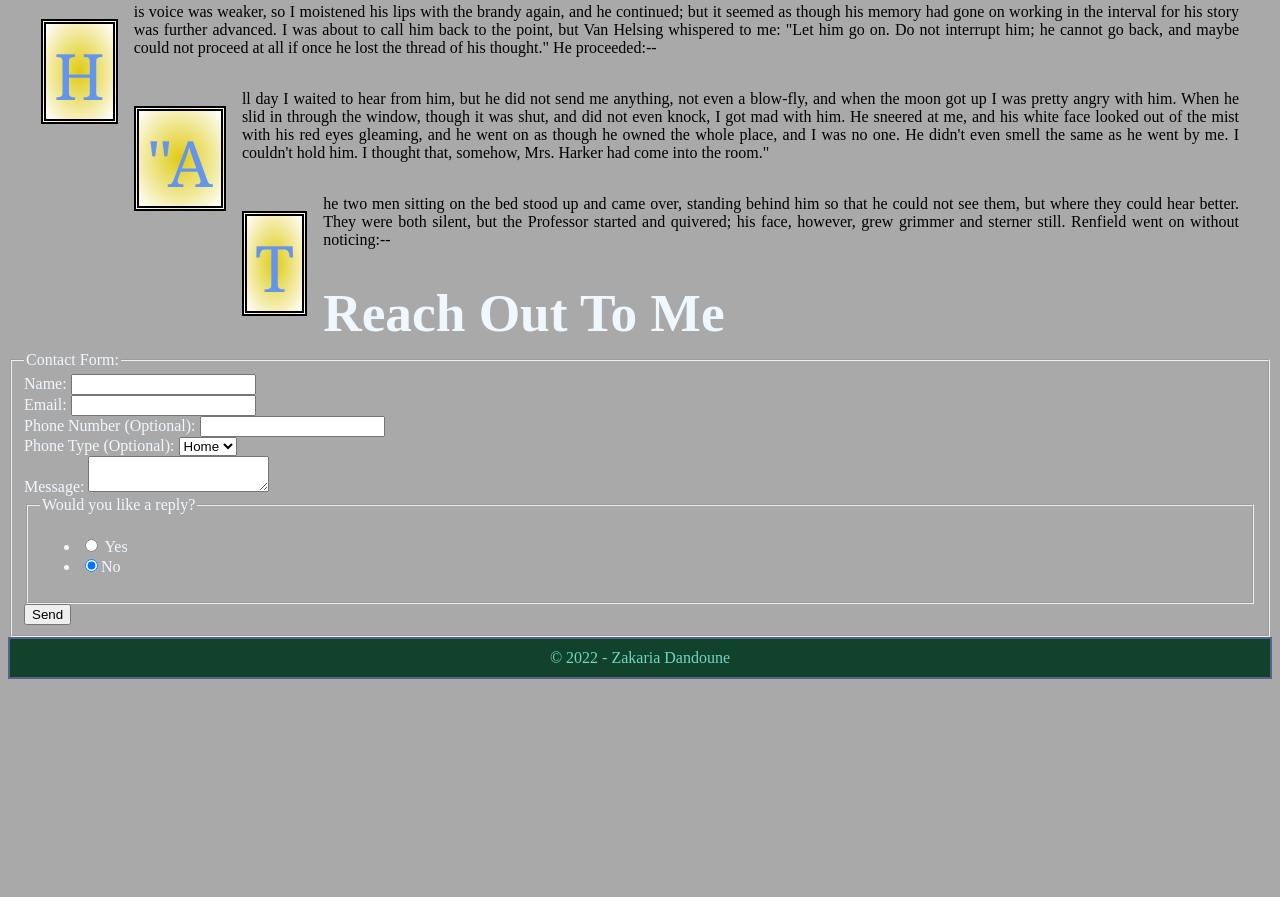
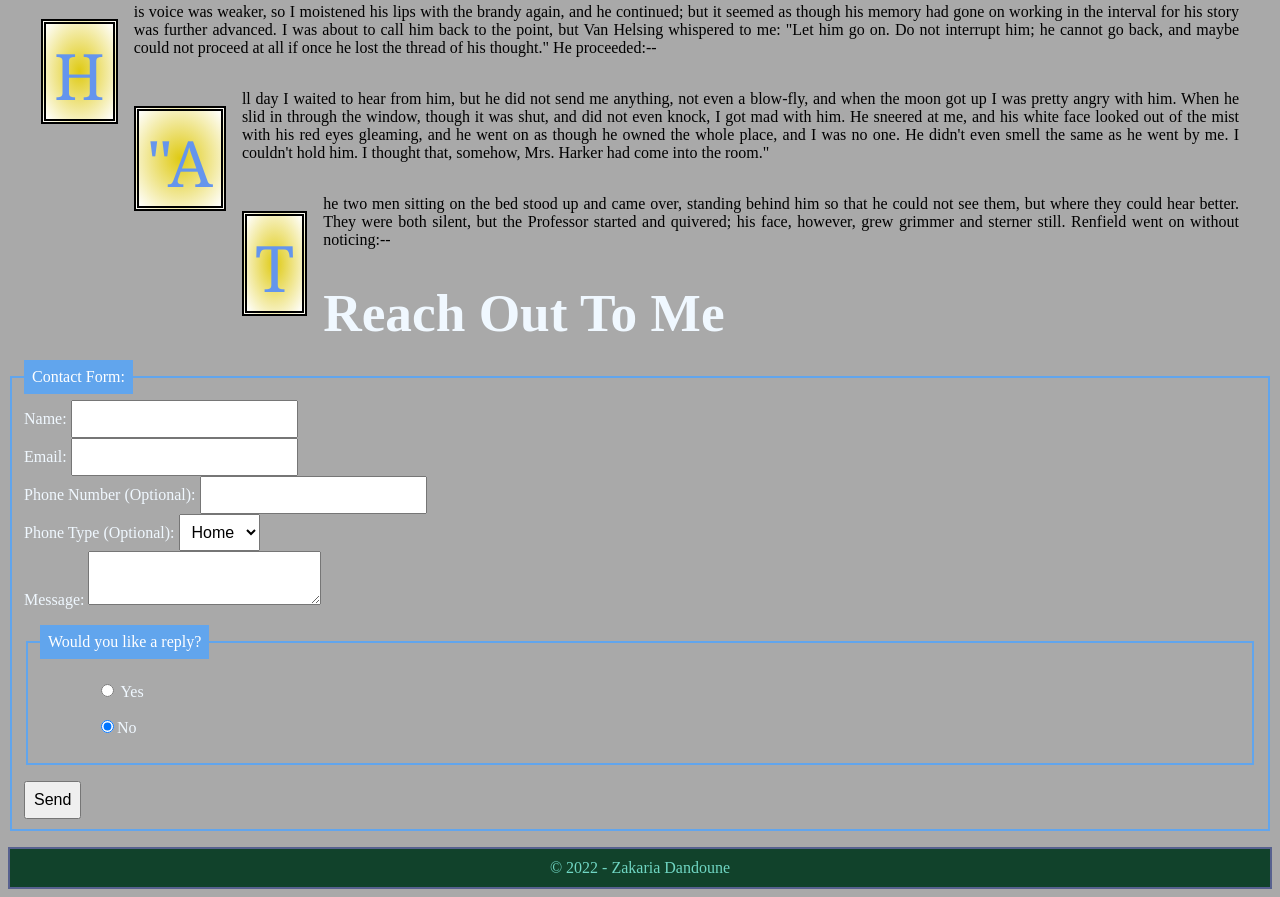
Before and after one commit to RVCC-IDMX/about-me-ZakariaD21, a plain HTML site: page index.html in a window 1280 px wide. Shown: the part 3523-4420 px from the top of the page. Before the commit the page ends 4210 px from the top, so only its background shows below. Drawn offline with Linux system fonts and the light colour scheme; a web font is replaced by a local one.

Commit message:
Complete contact form

```diff
--- a/css/style.css
+++ b/css/style.css
@@ -149,3 +149,40 @@ figure{
 }
 
 }
+#formElements{
+    display: grid;
+}
+
+fieldset{
+    border: 2px solid #61A5ED;
+    margin-top: 1em;
+    margin-bottom: 1em;
+}
+
+legend{
+    background-color: #61A5ED;
+    color: white;
+    padding: .5em;
+}
+
+#contact input, #contact textarea, #contact select, #contact button{
+    padding: .5em;
+    font-size: 1rem;
+}
+
+#contact ul{
+    list-style: none;
+    border: 0px;
+
+}
+
+#contact li{
+    margin: 1rem;
+}
+
+#contact button{
+    background-color: #61A5ED;
+    color: white;
+    border: 1px solid aliceblue;
+
+}
```
